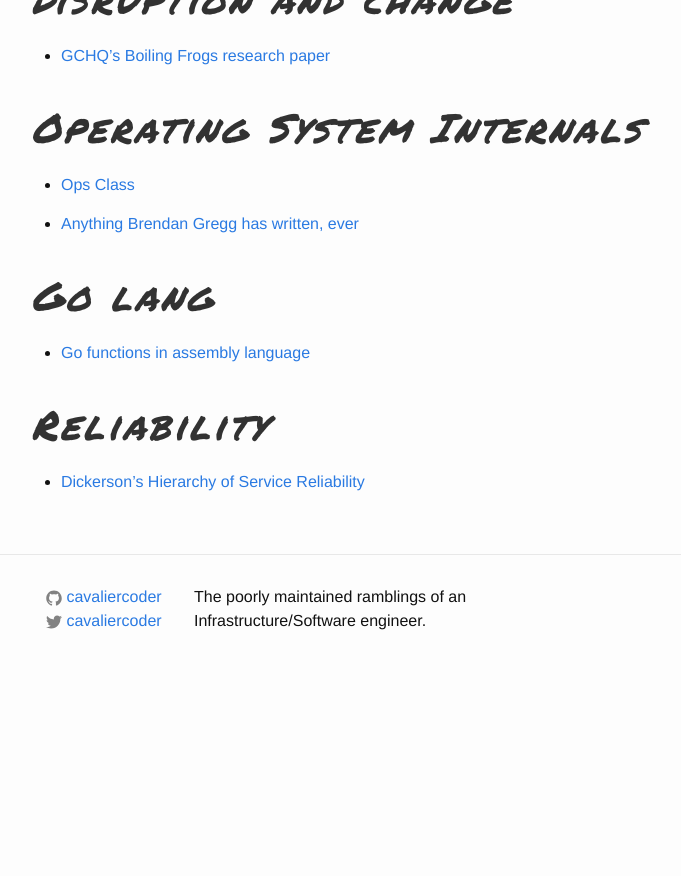
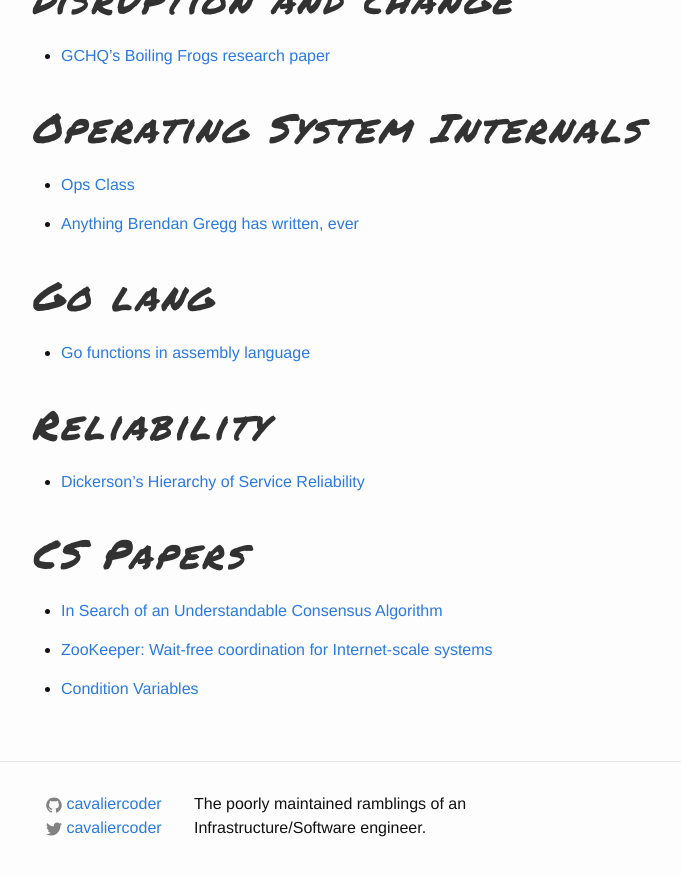
Before and after one commit to cavaliercoder/cavaliercoder.github.io, a Jekyll site: the page built from pages/links.md, in a window 1280 px wide and 900 px high, scrolled down 789 px. Shown: the top 876 px of the window, without its empty margins (239-920 px from the left). Built offline with Jekyll 4.4.1, drawn with Linux system fonts in a browser that asks for light colours; nearby versions of some CDN libraries; comment, search, counter and statistics services are not loaded; before the commit the page ends 1482 px from its top, so only the background shows below that.

Commit message:
Added links to favorite papers

```diff
--- a/pages/links.md
+++ b/pages/links.md
@@ -42,3 +42,11 @@ if you have a little more time on your hands.
 ## Reliability
 
 * [Dickerson's Hierarchy of Service Reliability](https://landing.google.com/sre/book/chapters/part3.html)
+
+## CS Papers
+
+* [In Search of an Understandable Consensus Algorithm](https://raft.github.io/raft.pdf)
+
+* [ZooKeeper: Wait-free coordination for Internet-scale systems](https://www.usenix.org/legacy/event/atc10/tech/full_papers/Hunt.pdf)
+
+* [Condition Variables](http://pages.cs.wisc.edu/~remzi/OSTEP/threads-cv.pdf)
```
